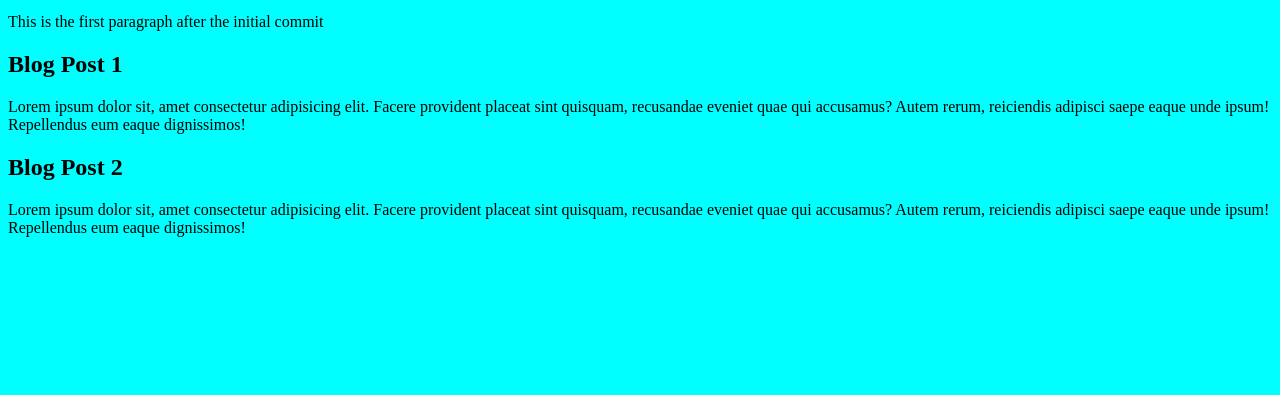
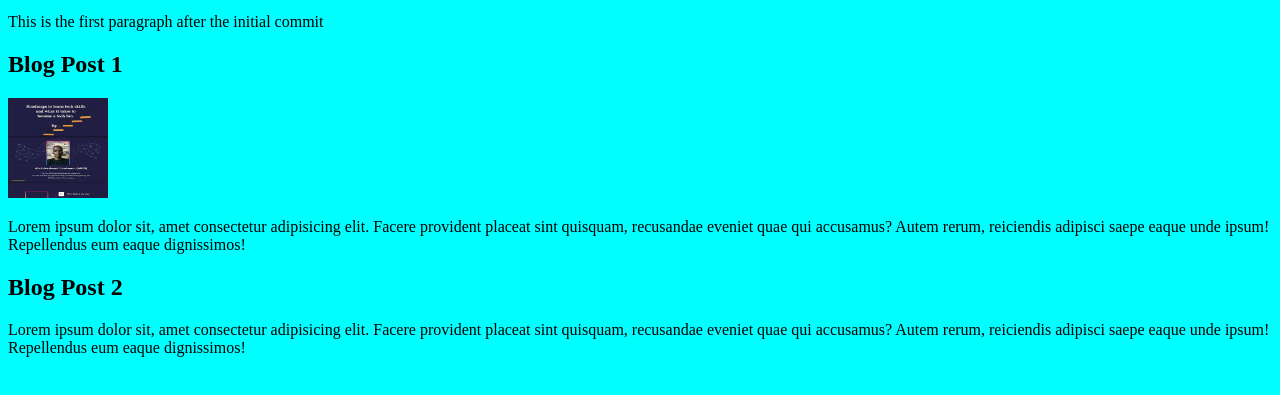
Before and after one commit to Khoiriyah23/techVersifier-practice, a plain HTML site: page index.html in a window 1280 px wide. Shown: the part 101-496 px from the top of the page. Drawn offline with Linux system fonts and the light colour scheme.

Commit message:
blog branched merged

```diff
--- a/index.html
+++ b/index.html
@@ -14,6 +14,7 @@
     <div>
         <article>
             <h2>Blog Post 1</h2>
+            <img src="Arib 1.jpg" width="100px" height="100px" alt="Arib">
             <p>Lorem ipsum dolor sit, amet consectetur adipisicing elit. Facere provident placeat sint quisquam,
                 recusandae eveniet quae qui accusamus? Autem rerum, reiciendis adipisci saepe eaque unde ipsum!
                  Repellendus eum eaque dignissimos!</p>
```
Also changed, not shown: Arib 1.jpg (added).
